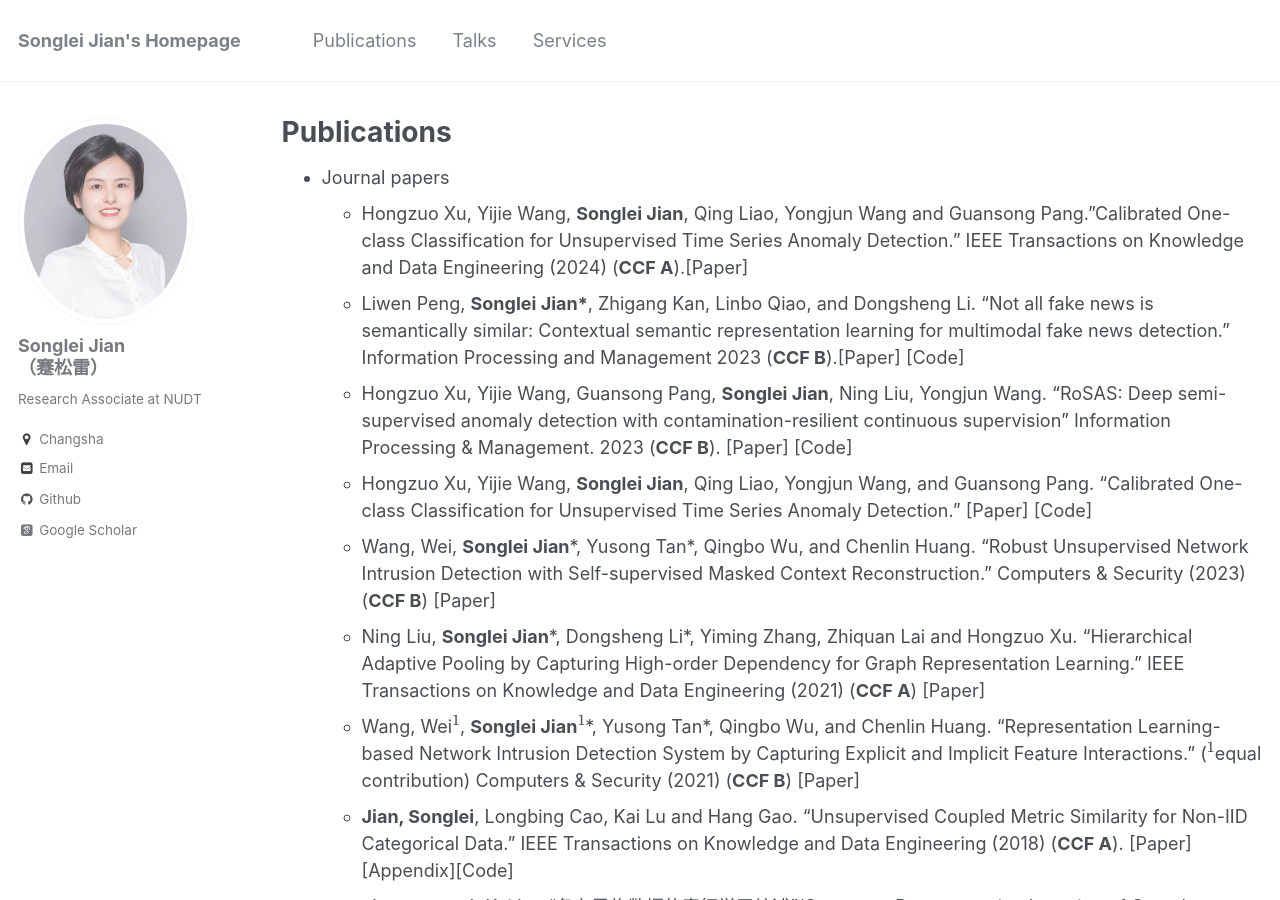
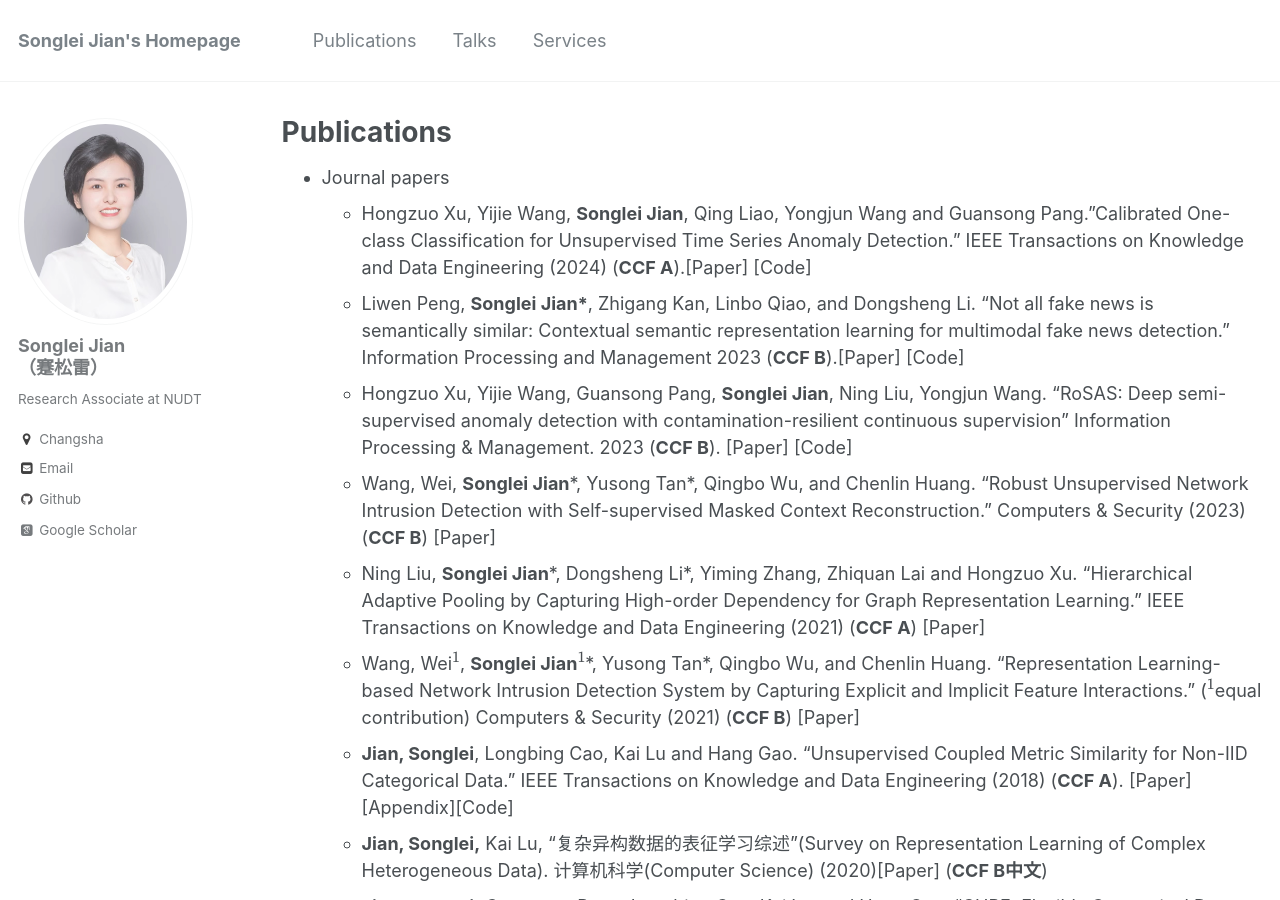
Before and after one commit to jiansonglei/jiansonglei.github.io, a Jekyll site: the page built from _pages/publications.md, in a window 1280 px wide and 900 px high. Built offline with Jekyll 4.4.1, drawn with Linux system fonts in a browser that asks for light colours; some web fonts are replaced; formulas are drawn with MathJax 3; a script that is not in the unit is left out.

Commit message:
Update publications.md

```diff
--- a/_pages/publications.md
+++ b/_pages/publications.md
@@ -12,10 +12,9 @@ author_profile: true
 
 {% include base_path %}
 * Journal papers
-  * Hongzuo Xu, Yijie Wang, **Songlei Jian**, Qing Liao, Yongjun Wang and Guansong Pang."Calibrated One-class Classification for Unsupervised Time Series Anomaly Detection." IEEE Transactions on Knowledge and Data Engineering  (2024) (**CCF A**).[[Paper]](http://jiansonglei.github.io/files/24COUTA.pdf)
+  * Hongzuo Xu, Yijie Wang, **Songlei Jian**, Qing Liao, Yongjun Wang and Guansong Pang."Calibrated One-class Classification for Unsupervised Time Series Anomaly Detection." IEEE Transactions on Knowledge and Data Engineering  (2024) (**CCF A**).[[Paper]](http://jiansonglei.github.io/files/24COUTA.pdf) [[Code]](https://github.com/xuhongzuo/couta)
   * Liwen Peng, **Songlei Jian\***, Zhigang Kan, Linbo Qiao, and Dongsheng Li. "Not all fake news is semantically similar: Contextual semantic representation learning for multimodal fake news detection." Information Processing and Management 2023 (**CCF B**).[[Paper]](http://jiansonglei.github.io/files/IPM_FND.pdf)  [[Code]](https://github.com/plw-study/CSFND)
   * Hongzuo Xu, Yijie Wang, Guansong Pang, **Songlei Jian**, Ning Liu, Yongjun Wang. “RoSAS: Deep semi-supervised anomaly detection with contamination-resilient continuous supervision” Information Processing & Management. 2023 (**CCF B**). [[Paper]](https://arxiv.org/abs/2307.13239) [[Code]](https://github.com/xuhongzuo/rosas)
-  * Hongzuo Xu,  Yijie Wang, **Songlei Jian**, Qing Liao, Yongjun Wang, and Guansong Pang. "Calibrated One-class Classification for Unsupervised Time Series Anomaly Detection."  [[Paper]](https://arxiv.org/abs/2207.12201)  [[Code]](https://github.com/xuhongzuo/couta)
   * Wang, Wei, **Songlei Jian**\*, Yusong Tan\*, Qingbo Wu, and Chenlin Huang. "Robust Unsupervised Network Intrusion Detection with Self-supervised Masked Context Reconstruction." Computers & Security (2023) (**CCF B**) [[Paper]](http://jiansonglei.github.io/files/22RobustIDS.pdf)
   * Ning Liu, **Songlei Jian**\*, Dongsheng Li\*, Yiming Zhang, Zhiquan Lai and Hongzuo Xu. "Hierarchical Adaptive Pooling by Capturing High-order Dependency for Graph Representation Learning." IEEE Transactions on Knowledge and Data Engineering  (2021) (**CCF A**) [[Paper]](http://jiansonglei.github.io/files/HAP2021.pdf)
   * Wang, Wei$^{1}$, **Songlei Jian**$^{1}$\*, Yusong Tan\*, Qingbo Wu, and Chenlin Huang. "Representation Learning-based Network Intrusion Detection System by Capturing Explicit and Implicit Feature Interactions." ($^{1}$equal contribution) Computers & Security (2021) (**CCF B**) [[Paper]](http://jiansonglei.github.io/files/21comsec.pdf)
```
